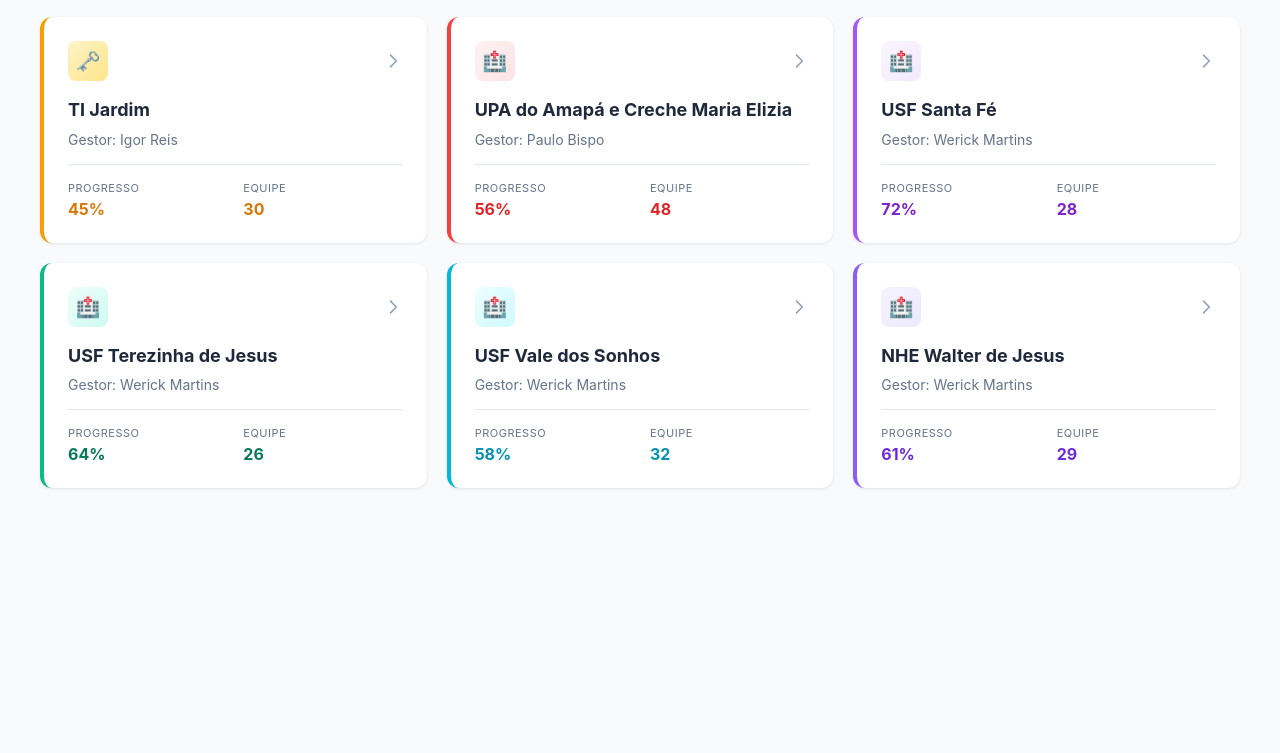
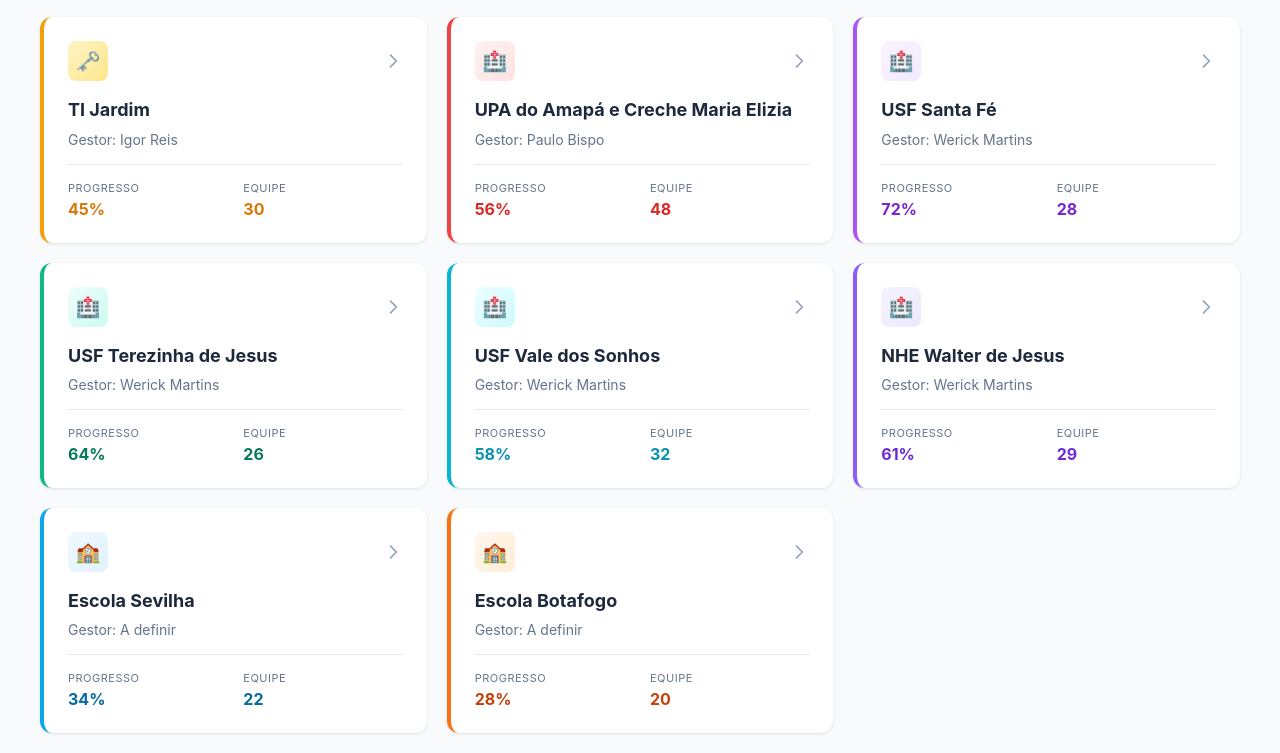
Before and after one commit to TIC-TCI/Andamento-Obra, a plain HTML site: page index.html in a window 1280 px wide. Shown: the part 508-1261 px from the top of the page. Before the commit the page ends 1016 px from the top, so only its background shows below. Drawn offline with Linux system fonts and the light colour scheme.

Commit message:
adição das obras de MG

```diff
--- a/index.html
+++ b/index.html
@@ -324,6 +324,32 @@
             color: #6d28d9;
         }
 
+        .obra-escola-sevilha {
+            border-left-color: #0ea5e9;
+        }
+
+        .obra-escola-sevilha .obra-icon {
+            background: linear-gradient(135deg, #f0f9ff 0%, #e0f2fe 100%);
+            color: #0ea5e9;
+        }
+
+        .obra-escola-sevilha .stat-value {
+            color: #0369a1;
+        }
+
+        .obra-escola-botafogo {
+            border-left-color: #f97316;
+        }
+
+        .obra-escola-botafogo .obra-icon {
+            background: linear-gradient(135deg, #fff7ed 0%, #ffedd5 100%);
+            color: #f97316;
+        }
+
+        .obra-escola-botafogo .stat-value {
+            color: #c2410c;
+        }
+
         @media (max-width: 768px) {
             .obras-grid {
                 grid-template-columns: 1fr;
@@ -543,6 +569,50 @@
                     </div>
                 </div>
             </div>
+
+            <!-- Escola Sevilha -->
+            <div class="obra-card obra-escola-sevilha" data-dashboard="escola-sevilha" data-obra-nome="Escola Sevilha">
+                <div class="obra-header">
+                    <div class="obra-icon">🏫</div>
+                    <svg class="obra-arrow" fill="none" stroke="currentColor" viewBox="0 0 24 24">
+                        <path stroke-linecap="round" stroke-linejoin="round" stroke-width="2" d="M9 5l7 7-7 7"></path>
+                    </svg>
+                </div>
+                <h3 class="obra-title">Escola Sevilha</h3>
+                <p class="obra-gestor">Gestor: A definir</p>
+                <div class="obra-stats">
+                    <div class="stat">
+                        <div class="stat-label">Progresso</div>
+                        <div class="stat-value">34%</div>
+                    </div>
+                    <div class="stat">
+                        <div class="stat-label">Equipe</div>
+                        <div class="stat-value">22</div>
+                    </div>
+                </div>
+            </div>
+
+            <!-- Escola Botafogo -->
+            <div class="obra-card obra-escola-botafogo" data-dashboard="escola-botafogo" data-obra-nome="Escola Botafogo">
+                <div class="obra-header">
+                    <div class="obra-icon">🏫</div>
+                    <svg class="obra-arrow" fill="none" stroke="currentColor" viewBox="0 0 24 24">
+                        <path stroke-linecap="round" stroke-linejoin="round" stroke-width="2" d="M9 5l7 7-7 7"></path>
+                    </svg>
+                </div>
+                <h3 class="obra-title">Escola Botafogo</h3>
+                <p class="obra-gestor">Gestor: A definir</p>
+                <div class="obra-stats">
+                    <div class="stat">
+                        <div class="stat-label">Progresso</div>
+                        <div class="stat-value">28%</div>
+                    </div>
+                    <div class="stat">
+                        <div class="stat-label">Equipe</div>
+                        <div class="stat-value">20</div>
+                    </div>
+                </div>
+            </div>
         </div>
     </div>
 
@@ -567,7 +637,9 @@
             'usf-santa-fe': 'usf-santa-fe.html',
             'usf-terezinha-de-jesus': 'usf-terezinha-de-jesus.html',
             'usf-vale-dos-sonhos': 'usf-vale-dos-sonhos.html',
-            'nhe-walter-de-jesus': 'nhe-walter-de-jesus.html'
+            'nhe-walter-de-jesus': 'nhe-walter-de-jesus.html',
+            'escola-sevilha': 'escola-sevilha.html',
+            'escola-botafogo': 'escola-botafogo.html'
         };
 
         // Adiciona evento de clique em todos os cards
```
